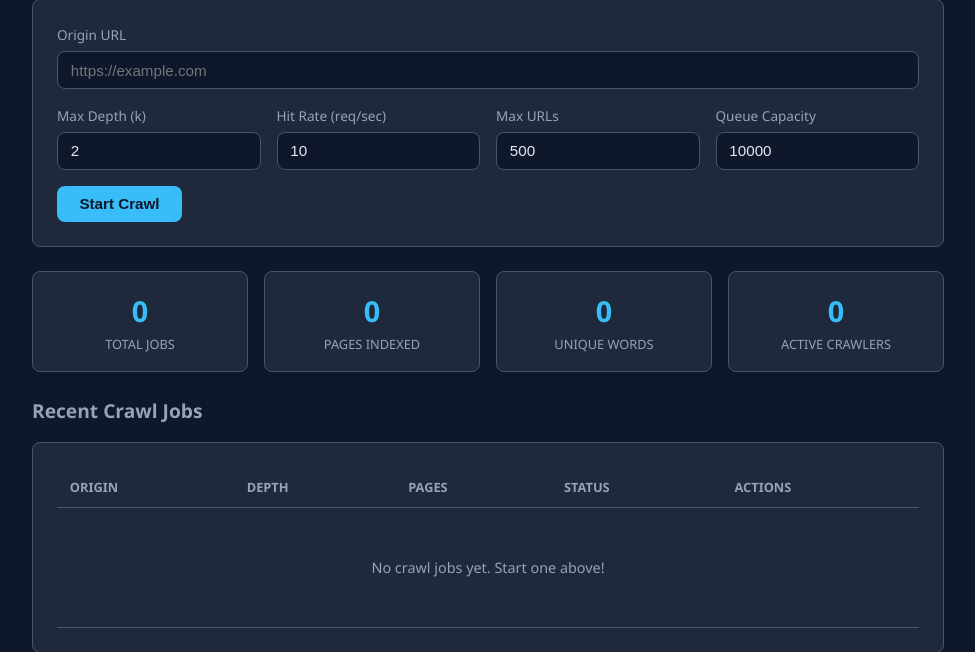
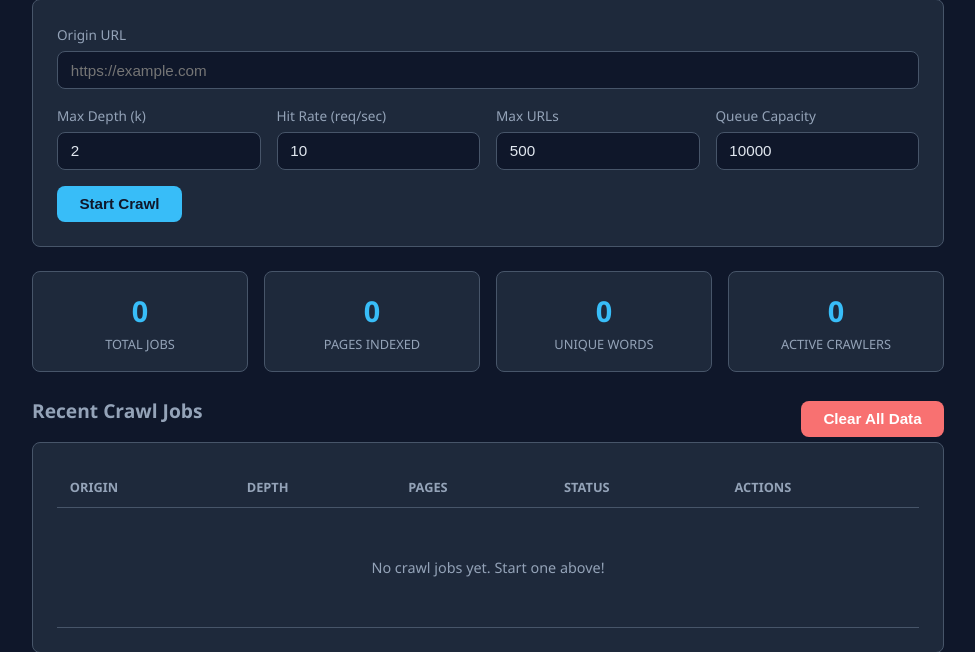
Before and after one commit to deniz-cangoz/crawler, a Flask app: page / in a window 1280 px wide. Shown: the part 151-803 px from the top of the page, without its empty margins (152-1127 px from the left). Run offline with Flask 3, Linux system fonts and the light colour scheme; data that the repository does not hold is empty.

Commit message:
Add project document and clear all data button

```diff
--- a/static/js/crawler.js
+++ b/static/js/crawler.js
@@ -89,6 +89,19 @@ function renderJobs(jobs) {
     }).join('');
 }
 
+// ── Clear All Data ──
+async function clearAllData() {
+    if (!confirm('Are you sure? This will delete ALL crawl jobs, pages, and search index.')) return;
+    try {
+        const res = await fetch(`${API}/api/clear`, { method: 'POST' });
+        const data = await res.json();
+        alert(data.message || 'All data cleared');
+        loadDashboard();
+    } catch (err) {
+        alert('Error: ' + err.message);
+    }
+}
+
 // Load on page ready, then refresh every 3 seconds
 loadDashboard();
 setInterval(loadDashboard, 3000);
--- a/templates/index.html
+++ b/templates/index.html
@@ -53,7 +53,10 @@
 </div>
 
 <!-- Recent jobs -->
-<h2>Recent Crawl Jobs</h2>
+<div style="display:flex; justify-content:space-between; align-items:center;">
+    <h2>Recent Crawl Jobs</h2>
+    <button class="btn btn-danger" onclick="clearAllData()">Clear All Data</button>
+</div>
 <div class="card">
     <table>
         <thead>
```
Also changed, not shown: 1 other file.
